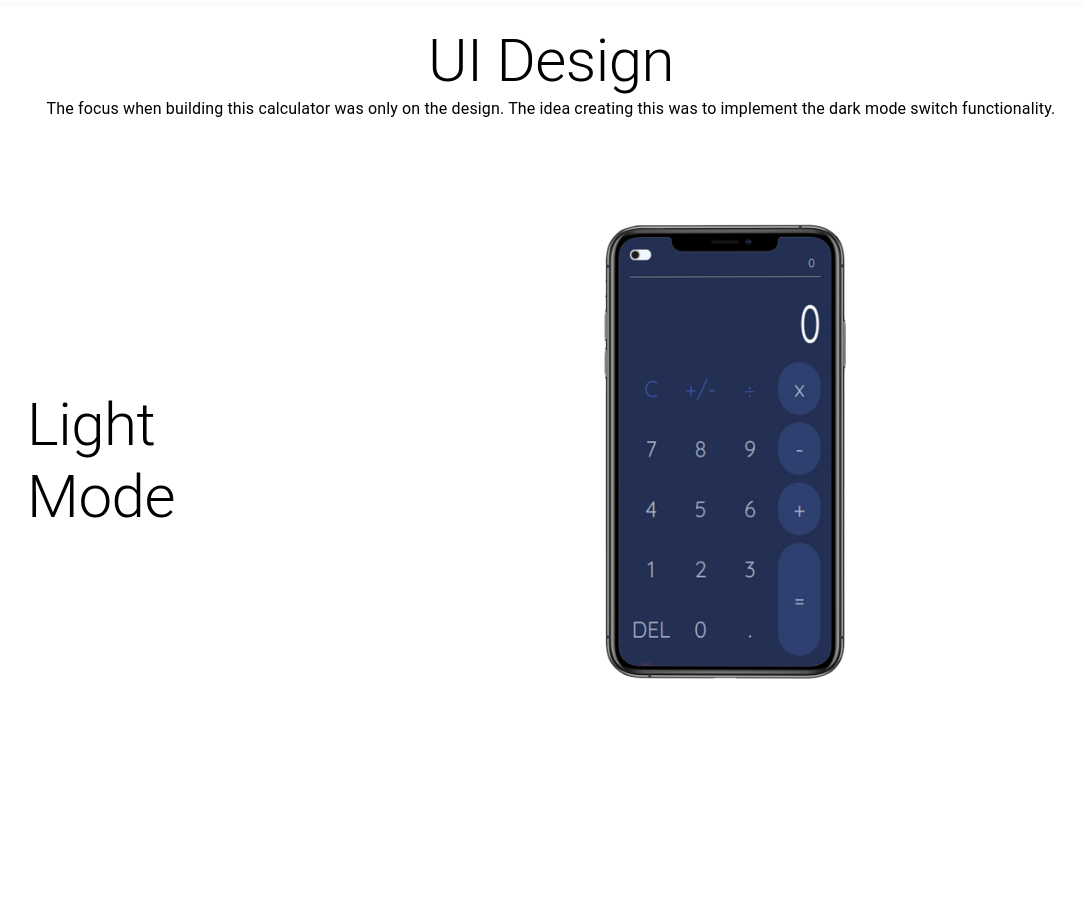
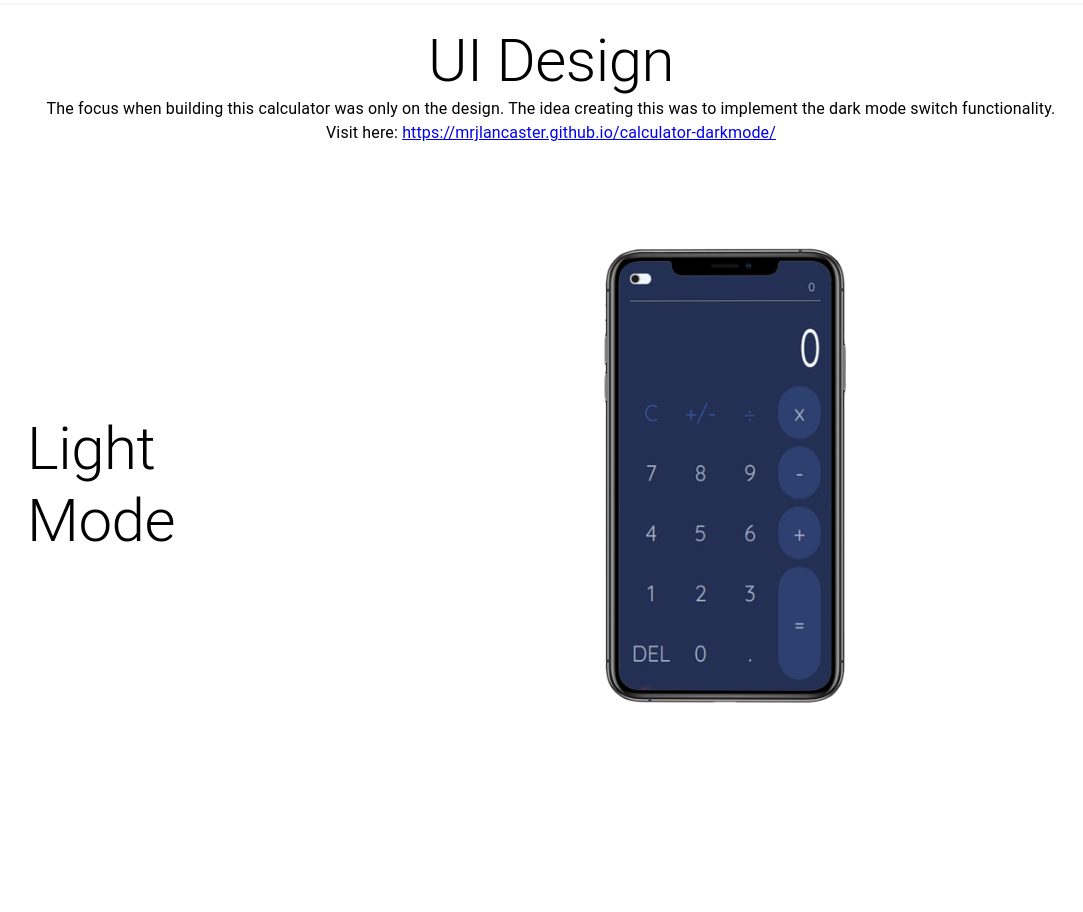
Before and after one commit to mrjlancaster/Portfolio, a React (Create React App) app: page / in a window 1280 px wide. Shown: the part 1860-2772 px from the top of the page, without its empty margins (89-1172 px from the left). Built offline with nearby package versions, Linux system fonts and the light colour scheme.

Commit message:
add calculator link

```diff
--- a/src/components/Calculator.js
+++ b/src/components/Calculator.js
@@ -20,6 +20,8 @@ const Calculator = () => {
 			<Typography variant="body1">
 				The focus when building this calculator was only on the design. The idea creating this was to implement the dark mode switch functionality.
 			</Typography>
+			<Typography variant="body1">Visit here: <a href="https://mrjlancaster.github.io/calculator-darkmode/" target="blank">https://mrjlancaster.github.io/calculator-darkmode/</a></Typography>
+
 			<div className={classes.leftBox}>
 				<Typography variant="h2">
 					Light <br />
```
